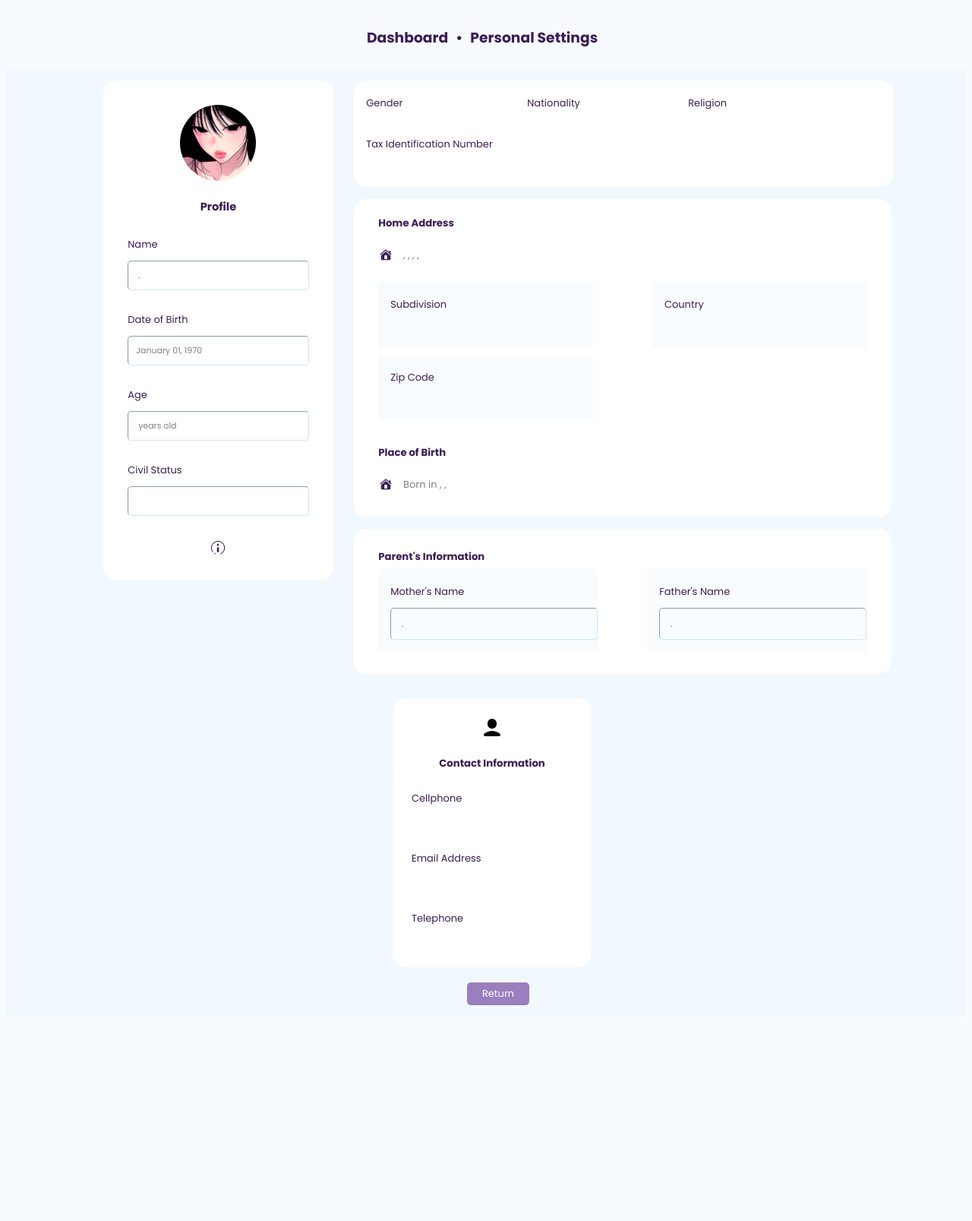
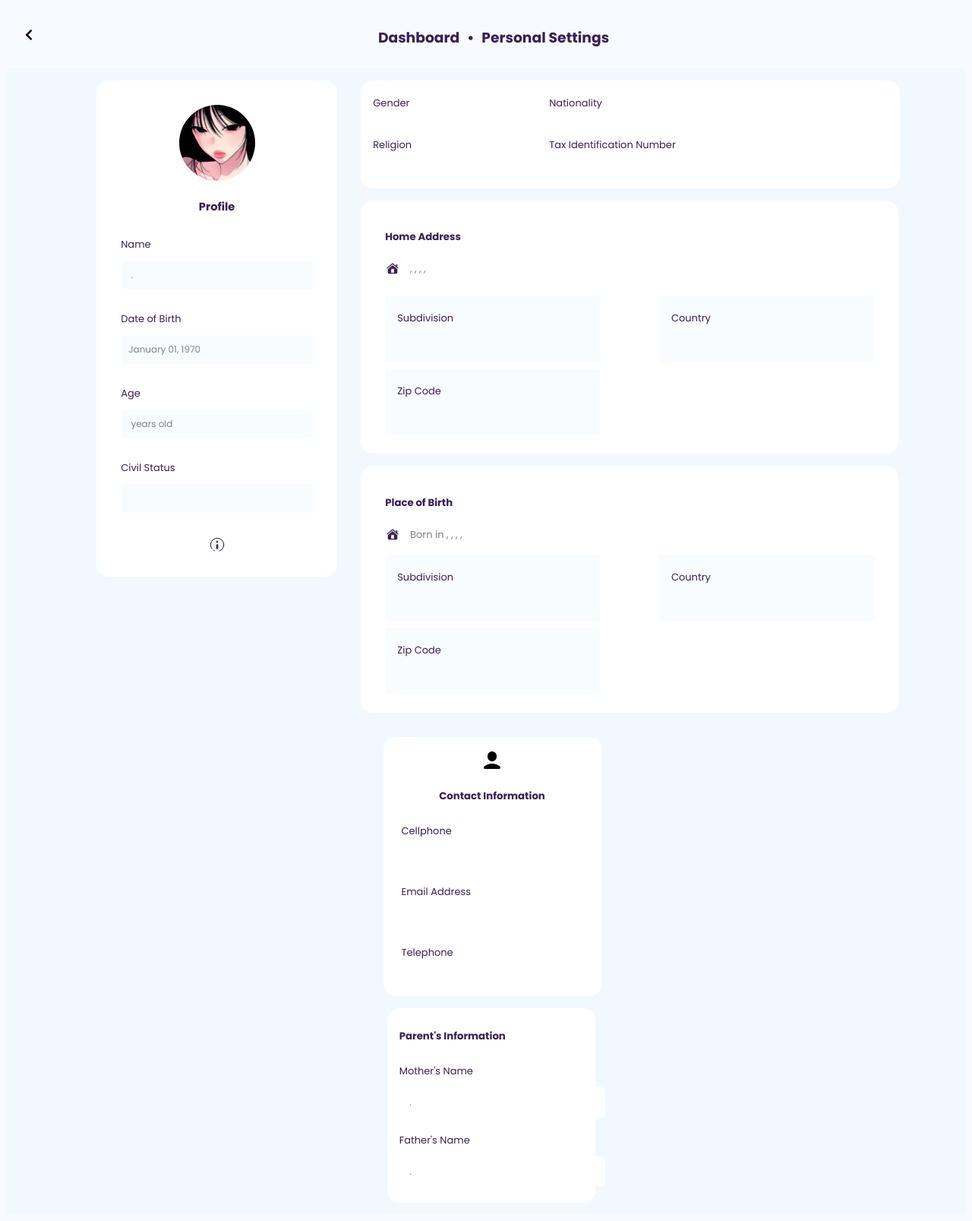
Before and after one commit to scyyythe/form, a PHP site: page /success.php in a window 1280 px wide. Shown: the whole page at 76% size. Before the commit the page ends 1323 px from the top, so only its background shows below. Run offline with PHP 8.4, Linux system fonts and the light colour scheme; data that the repository does not hold is empty.

Commit message:
update view modified

```diff
--- a/css/style.css
+++ b/css/style.css
@@ -29,10 +29,11 @@ input {
    border-width: 1px;
     box-sizing: border-box;
     font-size: 13px;
-    outline: none;
+    outline-color: rgb(38, 0, 82);
+    border: none;
     margin-top: 10px;
-    border-color: rgba(200, 228, 255, 0.959);;
-
+    border-color: rgba(210, 196, 233, 0.959);;
+    background-color: rgba(255, 255, 255, 0.959)
 }
 
 input[type="date"] {
@@ -376,8 +396,10 @@ label{
 
 }
 .center-section{
-
   width: 55%;
+}
+.center-section input{
+  background-color: transparent !important;
 }
 .board2 {
   flex: 2;
@@ -397,15 +419,18 @@ label{
   flex: 1;
   max-width: 15em;
   min-width: 12em;
-  padding: 1.5rem;
+  padding-block: 1rem;
+  padding-inline: 1.5rem;
   background-color: white;
   border-radius: 1rem;
   margin-left: 1rem;
 }
-
+.board3 input{
+  background-color: transparent !important;
+}
 .home-add-card {
   flex: 1 1 100%;
-  padding-bottom: 1rem;
+  padding-block: 1rem;
   padding-inline: 2rem;
   background-color: white;
   border-radius: 1rem;
@@ -420,18 +445,21 @@ label{
   font-size: 13px;
 }
 .guardians-display{
-  flex: 1 1 100%;
+
   padding-block: 5px;
-  padding-inline: 2rem;
+  padding-inline: 1rem;
   background-color: white;
   border-radius: 1rem;
   margin-top: 1rem;
-  align-self: flex-start;
-  width: 95%;
+  flex-direction: column;
+  position: relative;
+  left: 7%;
+  width: 80%;
 
 }
 .guardian-info{
   display: flex;
+  flex-direction: column;
   justify-content: space-between;
   position: relative;
   bottom: 1rem;
@@ -499,9 +527,15 @@ small{
 
 .card-info input{
   width: 100%;
-  background-color: transparent;
+  background-color: rgba(200, 228, 255, 0.13);
   color: gray;
-  font-size: 11px;
+  font-size: 12px;
+  text-align: left;
+
+
+}
+.card-info3{
+  margin-top: 1rem;
 }
 .infos2{
   display: flex;
@@ -518,7 +552,9 @@ small{
   background-color: transparent;
 }
 .father-info-display, .mother-info-display{
-  width: 45%;
+  width: 100%;
+
+
 }
 .birth{
   width: 100%;
@@ -609,3 +645,13 @@ small{
   display: flex;
   margin-block: 2rem;
 }
+.back2 button{
+  border: none;
+  background-color: transparent;
+  cursor: pointer;
+  font-size: 30px;
+  font-weight: 800;
+}
+.back2 button:hover{
+  color: #8200fc;
+}
--- a/js/main.js
+++ b/js/main.js
@@ -89,3 +89,6 @@ let currentTab = 0;
         }
     }
 }
+
+
+//progress bar
--- a/model/User.php
+++ b/model/User.php
@@ -82,7 +82,7 @@ class User
 
         ad.unit, ad.house_no, ad.street, ad.subdivision, ad.baranggay, ad.city_municipality, ad.province_home, ad.country, ad.zip,
 
-         birth.municipality_birth, birth.province_birth,
+        birth.b_unit, birth.b_house, birth.b_subdivision, birth.b_baranggay, birth.municipality_birth, birth.province_birth, birth.b_country,  birth.b_zip, birth.b_street,
 
         contacts.mobile, contacts.email, contacts.telephone,
 
@@ -110,7 +110,7 @@ class User
 
         ad.unit, ad.house_no, ad.street, ad.subdivision, ad.baranggay, ad.city_municipality, ad.province_home, ad.country, ad.zip,
 
-        birth.city, birth.municipality_birth, birth.province_birth,
+        birth.b_unit, birth.b_house, birth.b_subdivision, birth.b_baranggay, birth.municipality_birth, birth.province_birth, birth.b_country,  birth.b_zip, birth.b_street,
 
         contacts.mobile, contacts.email, contacts.telephone,
 
--- a/success.php
+++ b/success.php
@@ -17,11 +17,16 @@ if (isset($_GET['id'])) {
   <meta name="viewport" content="width=device-width, initial-scale=1.0" />
   <link rel="icon" type="image/png" href="image/icons8-male-user-30.png" />
   <link rel="stylesheet" href="css/style.css" />
+  <link href='https://unpkg.com/boxicons@2.1.4/css/boxicons.min.css' rel='stylesheet'>
   <title>Personal Information</title>
 </head>
 
 <body style="background-color: rgba(200, 228, 255, 0.13)">
+
   <header>
+    <div class="back2">
+      <button onclick="window.location.href='views/dataView.php'"><i class='bx bx-chevron-left'></i></button>
+    </div>
     <div class="header-success" style="margin-inline:auto;">
       <h3>Dashboard</h3>
       <h3>Personal Settings</h3>
@@ -113,32 +118,34 @@ if (isset($_GET['id'])) {
           </div>
         </div>
 
+      </div>
+
+
+      <div class="home-add-card">
+
         <div class="birthplace-card">
           <h5>Place of Birth</h5>
           <div class="birth">
             <img src="image/home.png" alt="home" />
-            <small>Born in <?php echo $data['municipality_birth'] . ', ' . $data['province_birth'] . ', ' . $data['city']; ?></small>
+            <small>Born in <?php echo $data['b_house'] . ', ' . $data['b_street'] . ', ' . $data['b_baranggay'] . ', ' . $data['municipality_birth'] . ', ' . $data['province_home']; ?></small>
+          </div>
+        </div>
+        <div class="infos2">
+          <div class="card-info2">
+            <label for="subdivision">Subdivision</label><br />
+            <input type="text" value="<?php echo $data['b_subdivision']; ?>" readonly />
+          </div>
+          <div class="card-info2">
+            <label for="country">Country</label><br />
+            <input type="text" value="<?php echo $data['b_country']; ?>" readonly />
+          </div>
+          <div class="card-info2">
+            <label for="zip">Zip Code</label><br />
+            <input type="text" value="<?php echo $data['b_zip']; ?>" readonly />
           </div>
         </div>
       </div>
 
-      <div class="guardians-display">
-        <h5>Parent's Information</h5>
-        <div class="guardian-info">
-          <div class="mother-info-display">
-            <div class="card-info2">
-              <label for="mother">Mother's Name</label><br />
-              <input type="text" value="<?php echo $data['mother_firstname'] . ' ' . $data['mother_middleinitial'] . '. ' . $data['mother_lastname']; ?>" readonly />
-            </div>
-          </div>
-          <div class="father-info-display">
-            <div class="card-info2">
-              <label for="father">Father's Name</label><br />
-              <input type="text" value="<?php echo $data['father_firstname'] . ' ' . $data['father_middleinitial'] . '. ' . $data['father_lastname']; ?>" readonly />
-            </div>
-          </div>
-        </div>
-      </div>
     </section>
 
     <section class="contactinfo">
@@ -161,10 +168,25 @@ if (isset($_GET['id'])) {
           <input type="text" value="<?php echo $data['telephone']; ?>" readonly />
         </div>
       </div>
+      <div class="guardians-display">
+        <h5>Parent's Information</h5>
+        <div class="guardian-info">
+          <div class="mother-info-display">
+            <div class="card-info3">
+              <label for="mother">Mother's Name</label><br />
+              <input type="text" value="<?php echo $data['mother_firstname'] . ' ' . $data['mother_middleinitial'] . '. ' . $data['mother_lastname']; ?>" readonly />
+            </div>
+          </div>
+          <div class="father-info-display">
+            <div class="card-info3">
+              <label for="father">Father's Name</label><br />
+              <input type="text" value="<?php echo $data['father_firstname'] . ' ' . $data['father_middleinitial'] . '. ' . $data['father_lastname']; ?>" readonly />
+            </div>
+          </div>
+        </div>
+      </div>
 
-      <div class="btn2">
-        <button onclick="window.location.href='views/dataView.php'">Return</button>
-      </div>
+
     </section>
 
   </div>
```
Also changed, not shown: other parts of css/style.css (+27 -8 lines), index.php (+25 -13 lines), views/updateView.php (+104 -41 lines).
